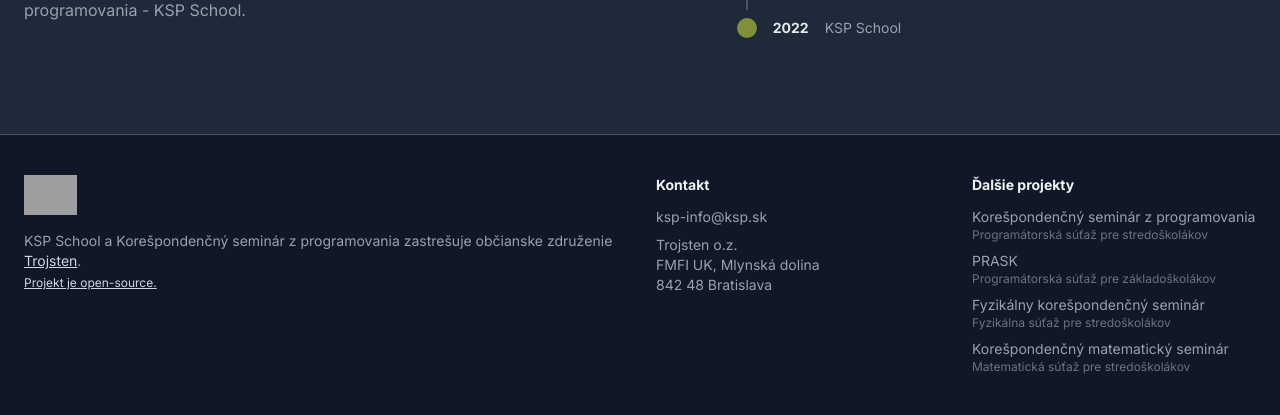
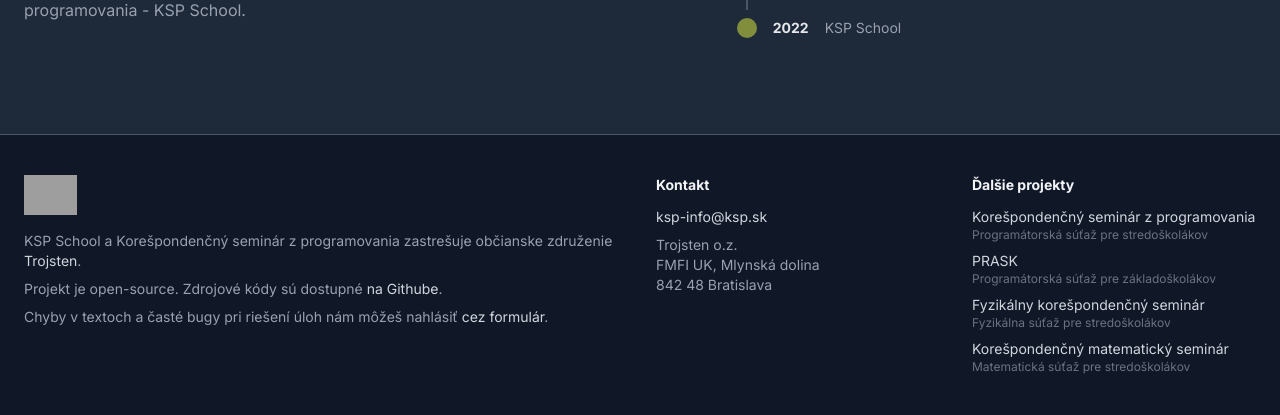
Before and after one commit to trojsten/ksp-school, a Django app: template school/pages/templates/pages/home.html in a window 1280 px wide. Shown: the part 2073-2488 px from the top of the page. Run offline with Django 4.2, Linux system fonts and the light colour scheme; the template is opened without the code that fills it, so the values that code supplies are empty; style sheets or scripts are compiled from the project's sources; parts of the project's set-up code (start-up, migrations or seed data) failed here and were passed over; some libraries are stand-ins or nearby versions; grey boxes are pictures that could not be loaded.

Commit message:
Add bug reporter link to nav, pointing to shlink redirect (#102)
* Add bug reporter link to nav, pointing to shlink redirect

* Move bugreporter link to footer, improve footer link consistency

* fix: better semantic and contrast

---------

Co-authored-by: Aiq0 <66842415+Aiq0@users.noreply.github.com>

```diff
--- a/school/pages/templates/pages/home.html
+++ b/school/pages/templates/pages/home.html
@@ -25,7 +25,7 @@
         </div>
     </div>
 
-    <div class="bg-gray-800 border-t border-b border-gray-600 text-gray-400">
+    <main class="bg-gray-800 border-t border-b border-gray-600 text-gray-400">
         <div class="container mx-auto px-6 py-10 lg:py-24 flex items-center flex-col lg:flex-row gap-6">
             <div class="w-full lg:w-1/2 text-justify">
                 <h2 class="text-2xl font-bold text-white lg:text-4xl">Učebné materiály</h2>
@@ -91,20 +91,28 @@
                 {% include "pages/home_history.html" %}
             </div>
         </div>
-    </div>
+    </main>
 
-    <div class="text-gray-400 container mx-auto px-6 py-10 grid grid-cols-1 sm:grid-cols-4 text-sm gap-8">
+    <footer class="text-gray-400 container mx-auto px-6 py-10 grid grid-cols-1 sm:grid-cols-4 text-sm gap-8">
         <div class="sm:col-span-2">
-            <img src="https://raw.githubusercontent.com/trojsten/brand/master/trojsten/icon/white.svg" alt="Trojsten"
-                 class="h-10 mb-4">
+            <a href="https://trojsten.sk">
+                <img src="https://raw.githubusercontent.com/trojsten/brand/master/trojsten/icon/white.svg" alt="Trojsten"
+                    class="h-10 mb-4">
+            </a>
             <p>
                 KSP School a Korešpondenčný seminár z programovania zastrešuje občianske združenie <a
-                    href="https://trojsten.sk" class="underline text-gray-300 hover:text-gray-200">Trojsten</a>.
+                    href="https://trojsten.sk" class="text-gray-300 hover:text-gray-50">Trojsten</a>.
             </p>
 
-            <p class="mt-1 text-xs">
-                <a href="https://github.com/trojsten/ksp-school" class="underline text-gray-300 hover:text-gray-200">Projekt
-                    je open-source.</a>
+            <p class="mt-2">
+                Projekt je open-source. Zdrojové kódy sú dostupné
+                <a href="https://github.com/trojsten/ksp-school" class="text-gray-300 hover:text-gray-50">
+                    na Githube</a>.
+            </p>
+            <p class="mt-2">
+                Chyby v textoch a časté bugy pri riešení úloh nám môžeš nahlásiť
+                <a href="https://go.ksp.sk/ksp-school-feedback" class="text-gray-300 hover:text-gray-50">
+                    cez formulár</a>.
             </p>
         </div>
         <div>
@@ -112,7 +120,7 @@
 
             <ul class="space-y-2">
                 <li>
-                    <a href="https://www.ksp.sk" class="hover:text-gray-300">ksp-info@ksp.sk</a>
+                    <a href="https://www.ksp.sk" class="text-gray-300 hover:text-gray-50">ksp-info@ksp.sk</a>
                 </li>
                 <li>
                     <p>Trojsten o.z.<br>
@@ -124,24 +132,24 @@
         <div>
             <div class="font-bold text-gray-100 mb-3">Ďalšie projekty</div>
 
-            <ul class="space-y-2">
+            <ul class="space-y-2 text-gray-500">
                 <li>
-                    <a href="https://www.ksp.sk" class="hover:text-gray-300">Korešpondenčný seminár z programovania</a>
-                    <p class="text-xs text-gray-500">Programátorská súťaž pre stredoškolákov</p>
+                    <a href="https://www.ksp.sk" class="text-gray-300 hover:text-gray-50">Korešpondenčný seminár z programovania</a>
+                    <p class="text-xs">Programátorská súťaž pre stredoškolákov</p>
                 </li>
                 <li>
-                    <a href="https://prask.ksp.sk" class="hover:text-gray-300">PRASK</a>
-                    <p class="text-xs text-gray-500">Programátorská súťaž pre základoškolákov</p>
+                    <a href="https://prask.ksp.sk" class="text-gray-300 hover:text-gray-50">PRASK</a>
+                    <p class="text-xs">Programátorská súťaž pre základoškolákov</p>
                 </li>
                 <li>
-                    <a href="https://fks.sk" class="hover:text-gray-300">Fyzikálny korešpondenčný seminár</a>
-                    <p class="text-xs text-gray-500">Fyzikálna súťaž pre stredoškolákov</p>
+                    <a href="https://fks.sk" class="text-gray-300 hover:text-gray-50">Fyzikálny korešpondenčný seminár</a>
+                    <p class="text-xs">Fyzikálna súťaž pre stredoškolákov</p>
                 </li>
                 <li>
-                    <a href="https://kms.sk" class="hover:text-gray-300">Korešpondenčný matematický seminár</a>
-                    <p class="text-xs text-gray-500">Matematická súťaž pre stredoškolákov</p>
+                    <a href="https://kms.sk" class="text-gray-300 hover:text-gray-50">Korešpondenčný matematický seminár</a>
+                    <p class="text-xs">Matematická súťaž pre stredoškolákov</p>
                 </li>
             </ul>
         </div>
-    </div>
+    </footer>
 {% endblock %}
```
